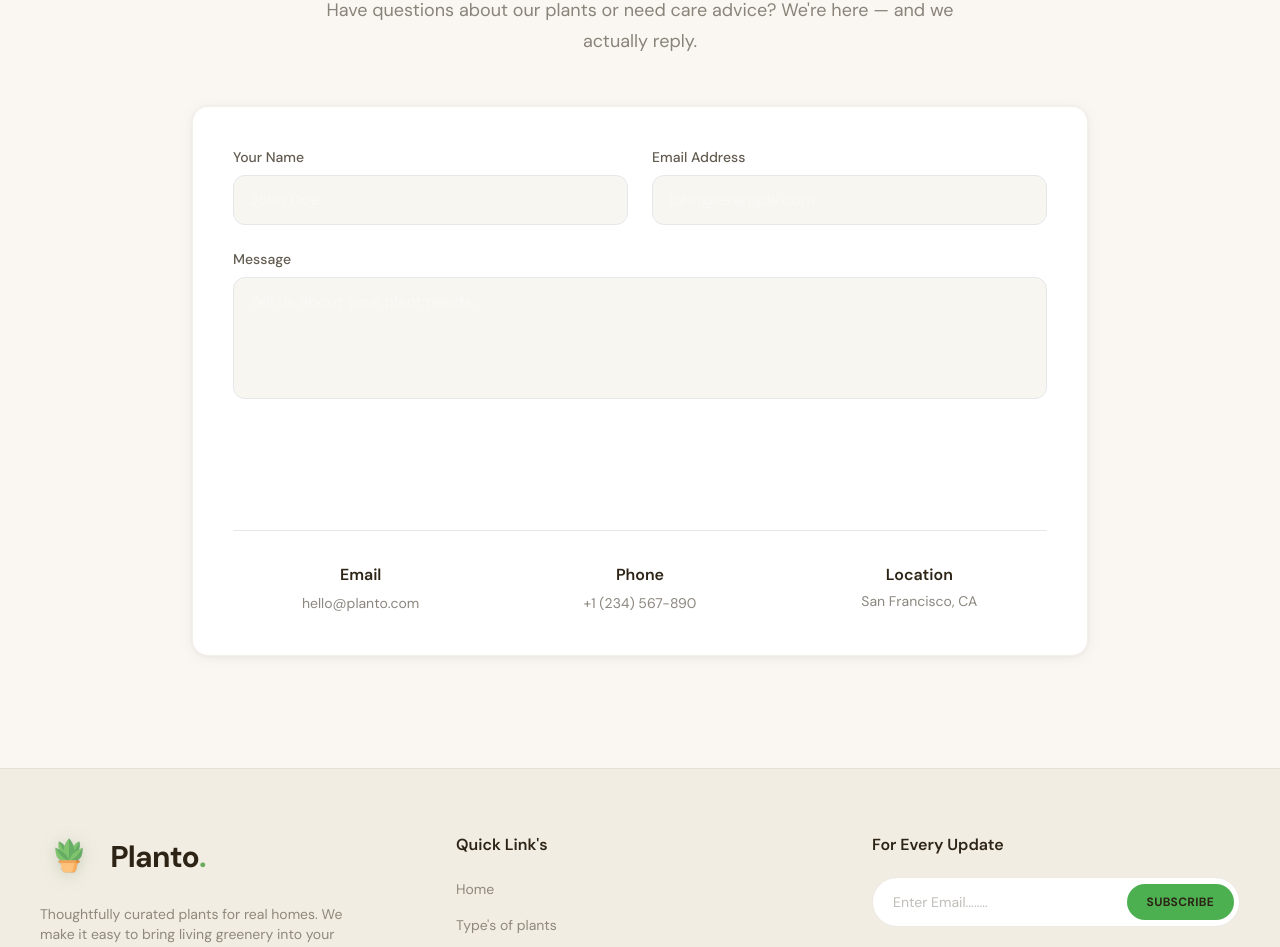
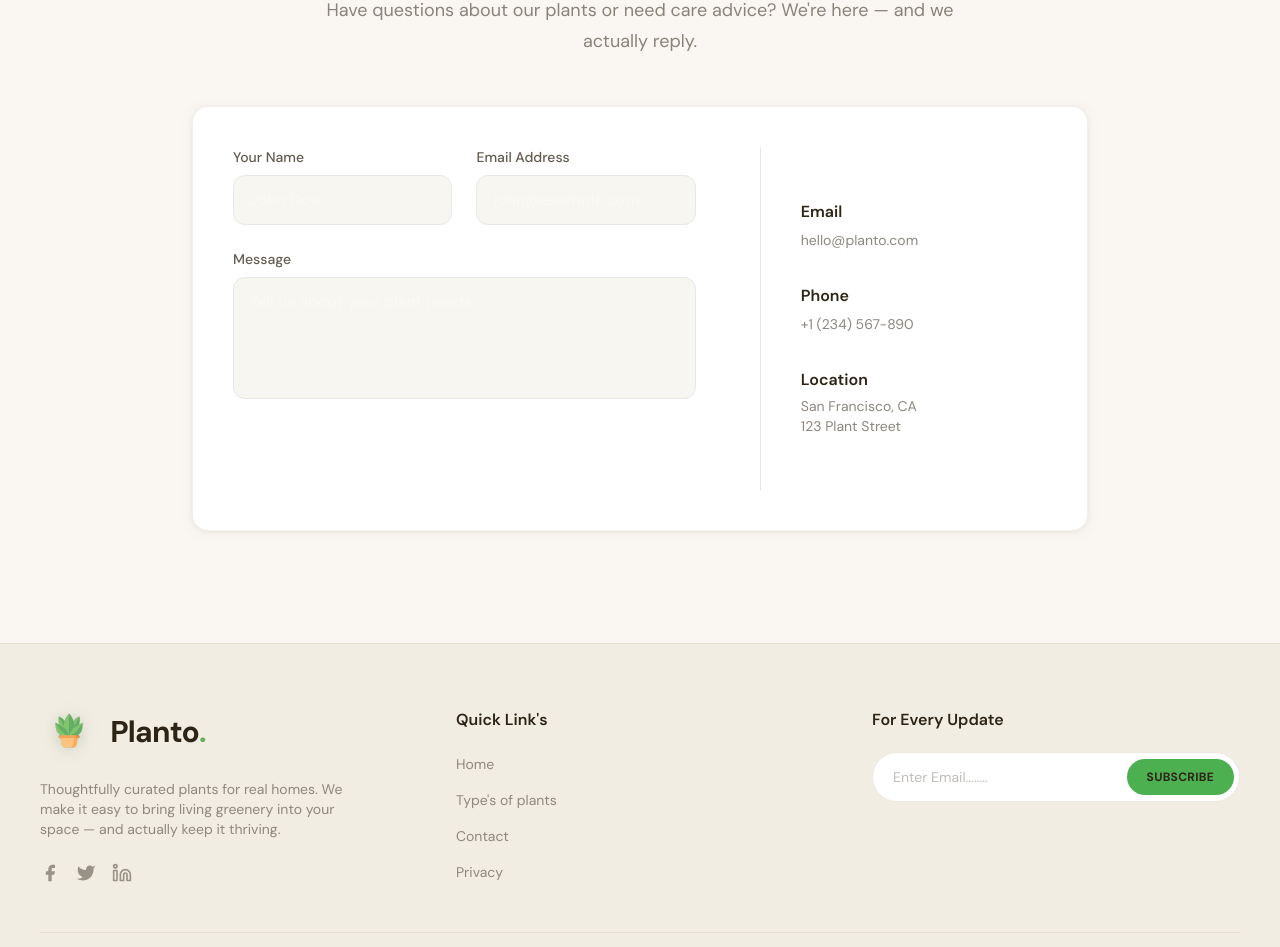
Before and after one commit to Git-Vaibhav323/project_lemon, a React (Vite) app: page / in a window 1280 px wide. Shown: the part 5331-6278 px from the top of the page. Built offline with nearby package versions, Linux system fonts and the light colour scheme; a web font is replaced by a local one.

Commit message:
Fix Contact layout and remove invalid API key

```diff
--- a/src/components/Contact.jsx
+++ b/src/components/Contact.jsx
@@ -79,6 +79,8 @@ export default function Contact() {
         </div>
 
         <div className="contact-form-container glass rounded-2xl p-6 sm:p-8 lg:p-10">
+          <div className="grid grid-cols-1 lg:grid-cols-5 gap-10 lg:gap-16">
+            <div className="lg:col-span-3">
               <form onSubmit={handleSubmit} className="contact-form space-y-6">
                 <div className="grid grid-cols-1 md:grid-cols-2 gap-6">
                   <div>
@@ -143,9 +145,9 @@ export default function Contact() {
                   </div>
                 )}
               </form>
+            </div>
 
-          <div className="contact-info mt-10 pt-8 border-t border-brand-bark/12">
-            <div className="grid grid-cols-1 sm:grid-cols-3 gap-6 text-center">
+            <div className="lg:col-span-2 contact-info flex flex-col justify-center border-t lg:border-t-0 lg:border-l border-brand-bark/12 pt-8 lg:pt-0 lg:pl-10 space-y-8">
               <div>
                 <div className="text-brand-primary font-semibold mb-1">Email</div>
                 <a href="mailto:hello@planto.com" className="text-brand-dark/55 hover:text-brand-primary transition-colors text-sm">
@@ -160,7 +162,9 @@ export default function Contact() {
               </div>
               <div>
                 <div className="text-brand-primary font-semibold mb-1">Location</div>
-                <p className="text-brand-dark/55 text-sm">San Francisco, CA</p>
+                <p className="text-brand-dark/55 text-sm">
+                  San Francisco, CA<br />123 Plant Street
+                </p>
               </div>
             </div>
           </div>
```
Lines whose indentation alone changed are shown as unchanged.
